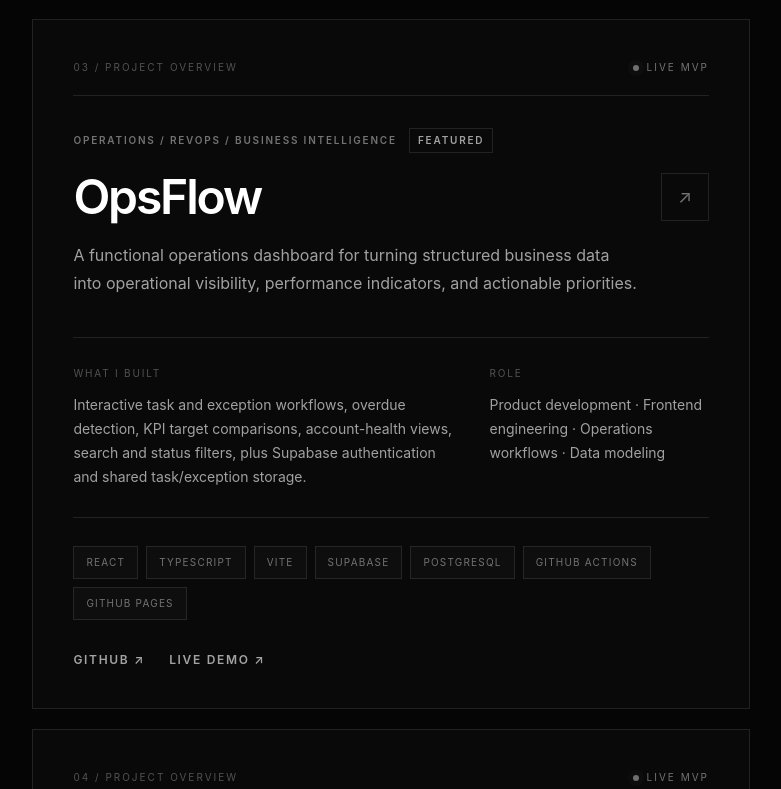
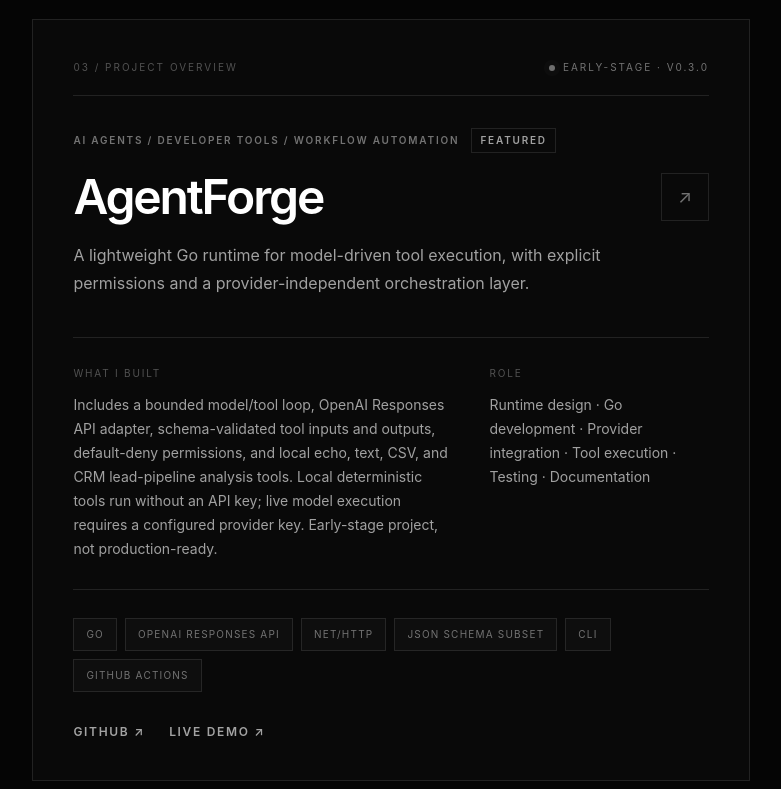
Before and after one commit to matteojose3112-bit/aster, a React (Vite) app in the folder portfolio/: page / in a window 1280 px wide. Shown: the part 4371-5160 px from the top of the page, without its empty margins (490-1271 px from the left). Built offline with nearby package versions, Linux system fonts and the light colour scheme.

Commit message:
feat(portfolio): add AgentForge project card

```diff
--- a/portfolio/src/data/projects.ts
+++ b/portfolio/src/data/projects.ts
@@ -42,6 +42,20 @@ export const projects: Project[] = [
     github: "https://github.com/matteojose3112-bit/fintrack",
     demo: "https://fintrack-web-int6.onrender.com",
     caseStudy: "https://github.com/matteojose3112-bit/aster/blob/master/docs/case-studies/fintrack.md",
+  },
+  {
+    title: "AgentForge",
+    category: "AI Agents / Developer Tools / Workflow Automation",
+    description:
+      "A lightweight Go runtime for model-driven tool execution, with explicit permissions and a provider-independent orchestration layer.",
+    outcome:
+      "Includes a bounded model/tool loop, OpenAI Responses API adapter, schema-validated tool inputs and outputs, default-deny permissions, and local echo, text, CSV, and CRM lead-pipeline analysis tools. Local deterministic tools run without an API key; live model execution requires a configured provider key. Early-stage project, not production-ready.",
+    role: "Runtime design · Go development · Provider integration · Tool execution · Testing · Documentation",
+    technologies: ["Go", "OpenAI Responses API", "net/http", "JSON Schema subset", "CLI", "GitHub Actions"],
+    status: "Early-stage · v0.3.0",
+    featured: true,
+    github: "https://github.com/matteojose3112-bit/agentforge",
+    demo: "https://matteojose3112-bit.github.io/agentforge/",
   },
   {
     title: "OpsFlow",
```
